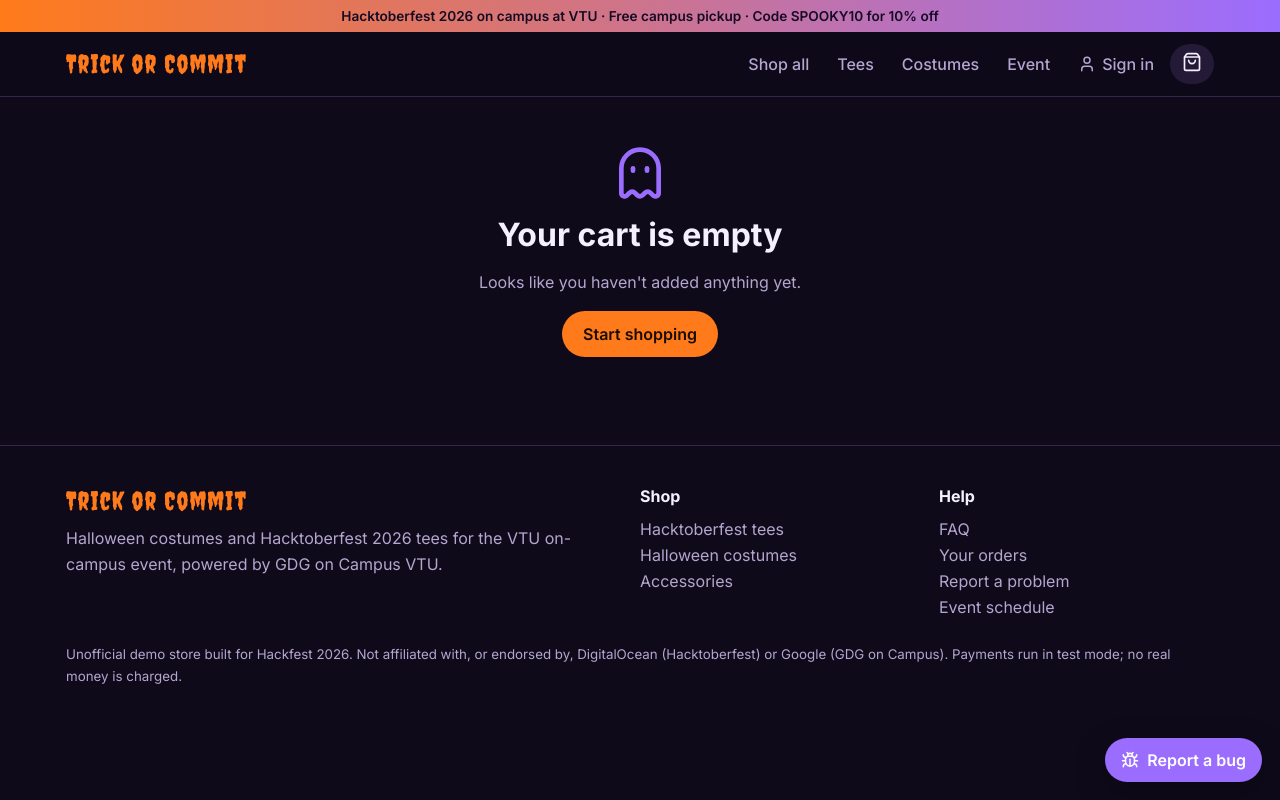
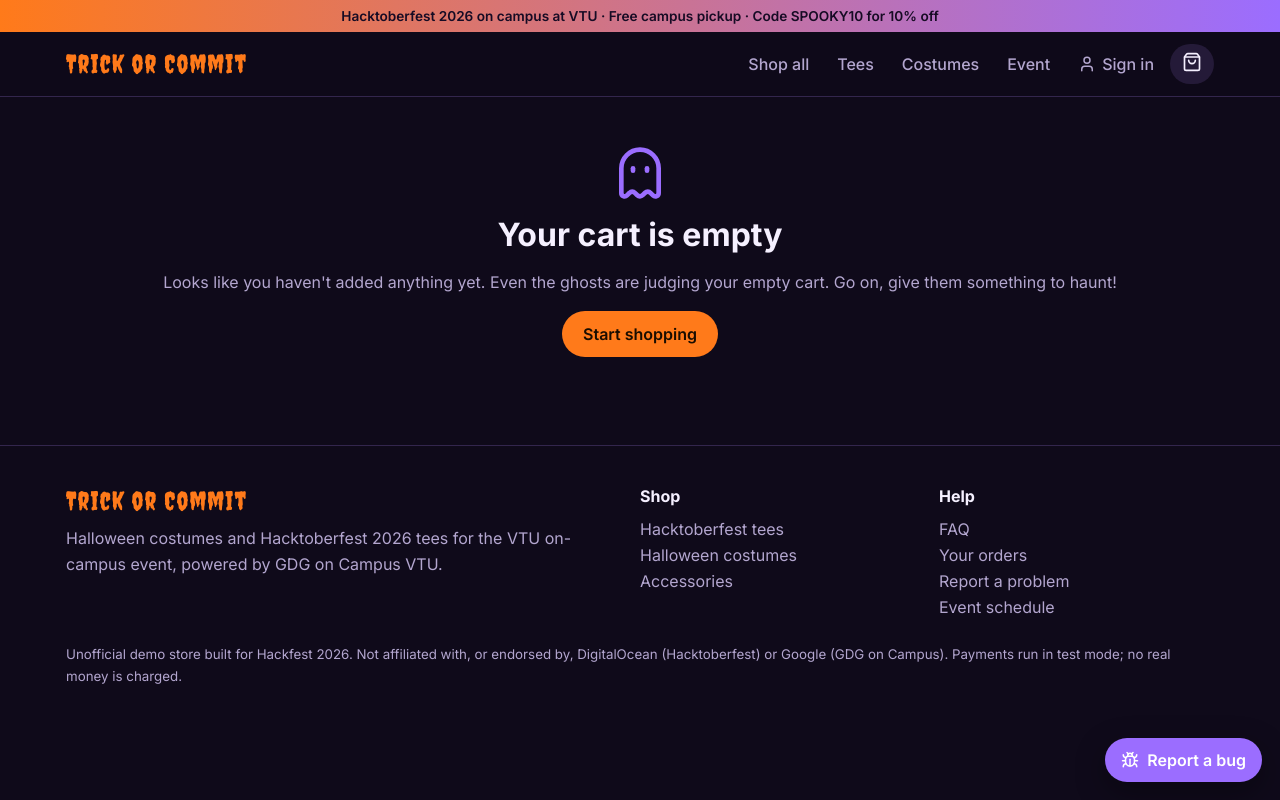
Before and after one commit to Cartlal/Vtu-Hacktoberfest2026, a React (Vite) app in the folder frontend/: page /cart in a window 1280 px wide. Built offline with nearby package versions, Linux system fonts and the light colour scheme.

Commit message:
fix(AF-13): Vague request to change text on /cart page.
AutoFix ticket AF-13: fix the sentence andd some more funny sentence
VictoryPath bug: LD-1008
Change: Added a funny ghost-themed sentence to the empty-cart message in frontend/src/pages/Cart.jsx.
Triage: MODERATE (Gemma) | Agent: Claude Code

```diff
--- a/frontend/src/pages/Cart.jsx
+++ b/frontend/src/pages/Cart.jsx
@@ -68,7 +68,7 @@ export default function Cart() {
       <div className="container page empty">
         <Ghost size={56} aria-hidden="true" />
         <h1>Your cart is empty</h1>
-        <p>Looks like you haven't added anything yet.</p>
+        <p>Looks like you haven't added anything yet. Even the ghosts are judging your empty cart. Go on, give them something to haunt!</p>
         <Link to="/shop" className="btn">Start shopping</Link>
       </div>
     );
```
